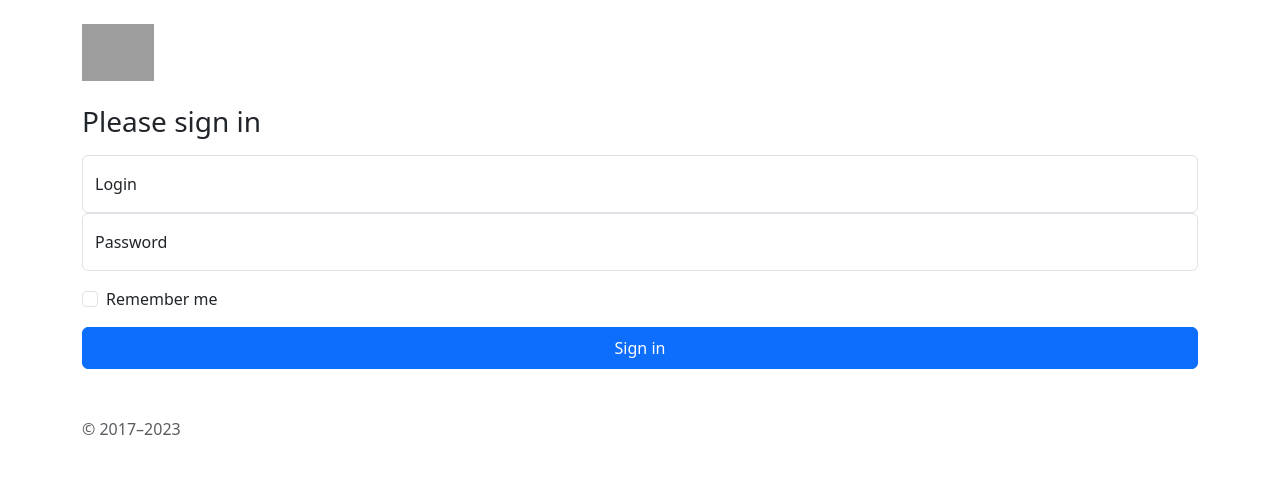
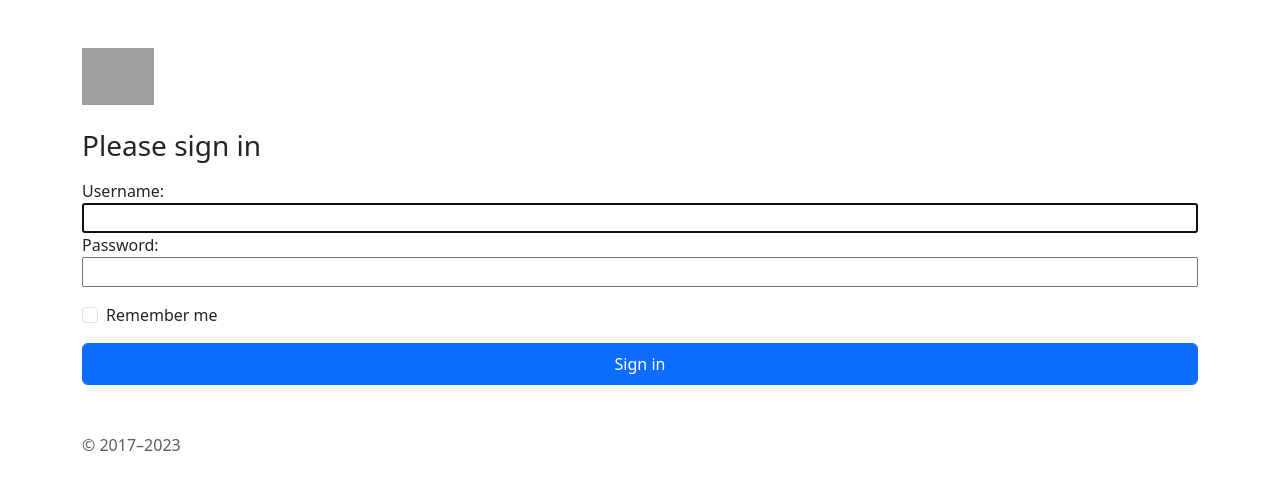
Before and after one commit to Gvyganovsky/django, a Django app: page /accounts/login/ in a window 1280 px wide. Shown: the part 73-563 px from the top of the page. Run offline with Django 5.2, Linux system fonts and the light colour scheme; grey boxes are pictures that could not be loaded.

Commit message:
login error

```diff
--- a/djangoProject/urls.py
+++ b/djangoProject/urls.py
@@ -7,13 +7,12 @@ from django.urls import path, include
 from django.contrib.auth.views import LoginView, LogoutView
 
 from general import views
-from general.views import index
+from general.views import index, login_view
 
 urlpatterns = [
     path('admin/', admin.site.urls),
 
     path('product/<int:product_id>', views.product),
-
     path('accounts/', include('django.contrib.auth.urls')),
     path('register/', views.register, name='register'),
 
--- a/general/templates/registration/login.html
+++ b/general/templates/registration/login.html
@@ -15,23 +15,22 @@
     {% include 'header.html' %}
 
     <main class="form-signin w-100 m-auto">
-        <form method="post">
+        <form method="post" class="mt-5">
             {% csrf_token %}
             <img class="mb-4" src="/docs/5.3/assets/brand/bootstrap-logo.svg" alt="" width="72" height="57">
             <h1 class="h3 mb-3 fw-normal">Please sign in</h1>
 
-            <div class="form-floating">
-                <input name="username" type="text" class="form-control" id="floatingInput" placeholder="Alexander">
-                <label for="floatingInput">Login</label>
+            <div style="display: grid">
+                {{ form.username.label_tag }}
+                {{ form.username }}
+
+                {{ form.password.label_tag }}
+                {{ form.password }}
             </div>
-            <div class="form-floating">
-                <input name="password" type="password" class="form-control" id="floatingPassword" placeholder="Password">
-                <label for="floatingPassword">Password</label>
-            </div>
-
             <div class="form-check text-start my-3">
-                <input class="form-check-input" type="checkbox" value="remember-me" id="flexCheckDefault">
-                <label class="form-check-label" for="flexCheckDefault">
+                <input class="form-check-input" type="checkbox" name="{{ form.prefix }}-remember"
+                       id="{{ form.prefix }}-flexCheckDefault">
+                <label class="form-check-label" for="{{ form.prefix }}-flexCheckDefault">
                     Remember me
                 </label>
             </div>
```
Also changed, not shown: general/forms.py (+7 -4 lines), general/views.py (+18 -5 lines), db.sqlite3.
